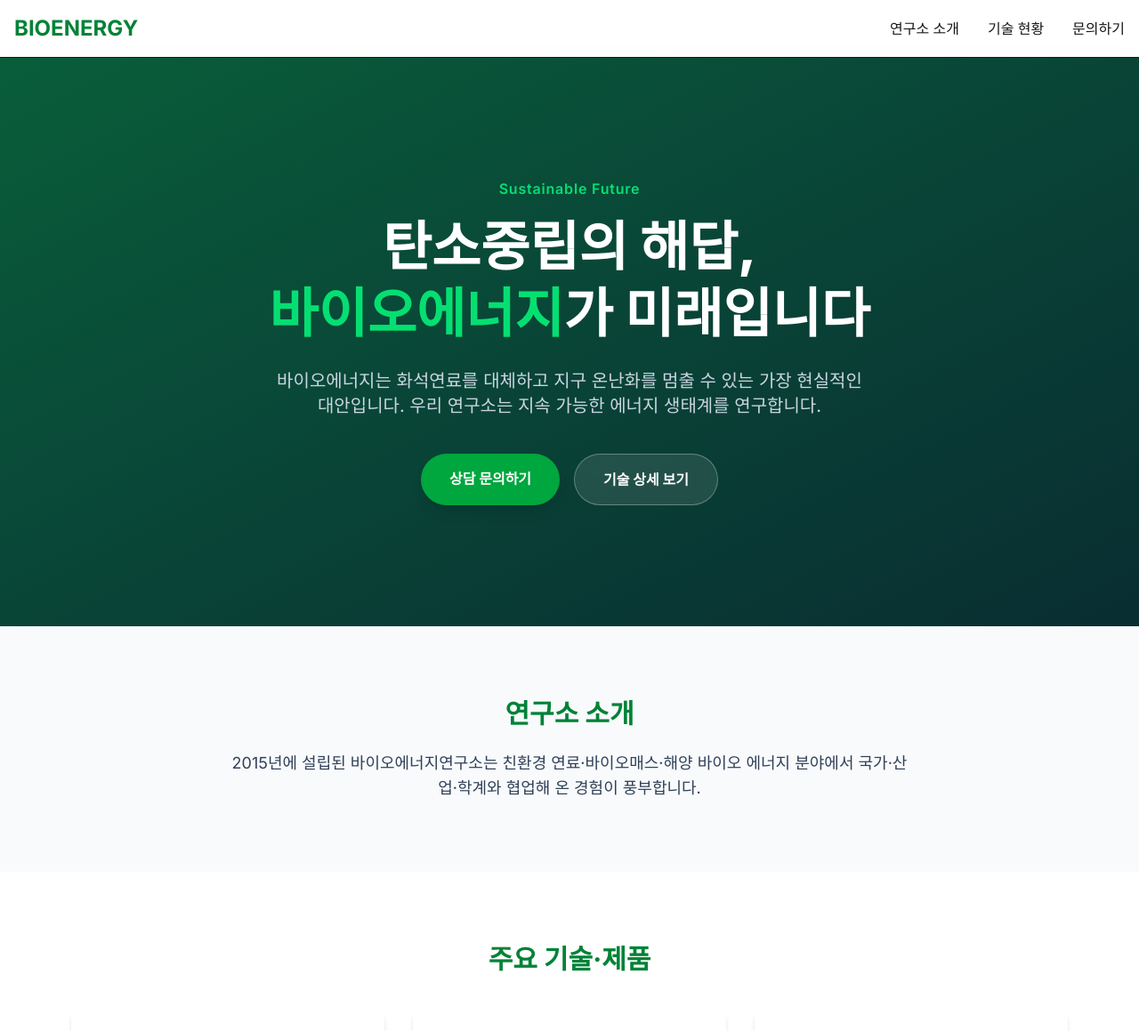
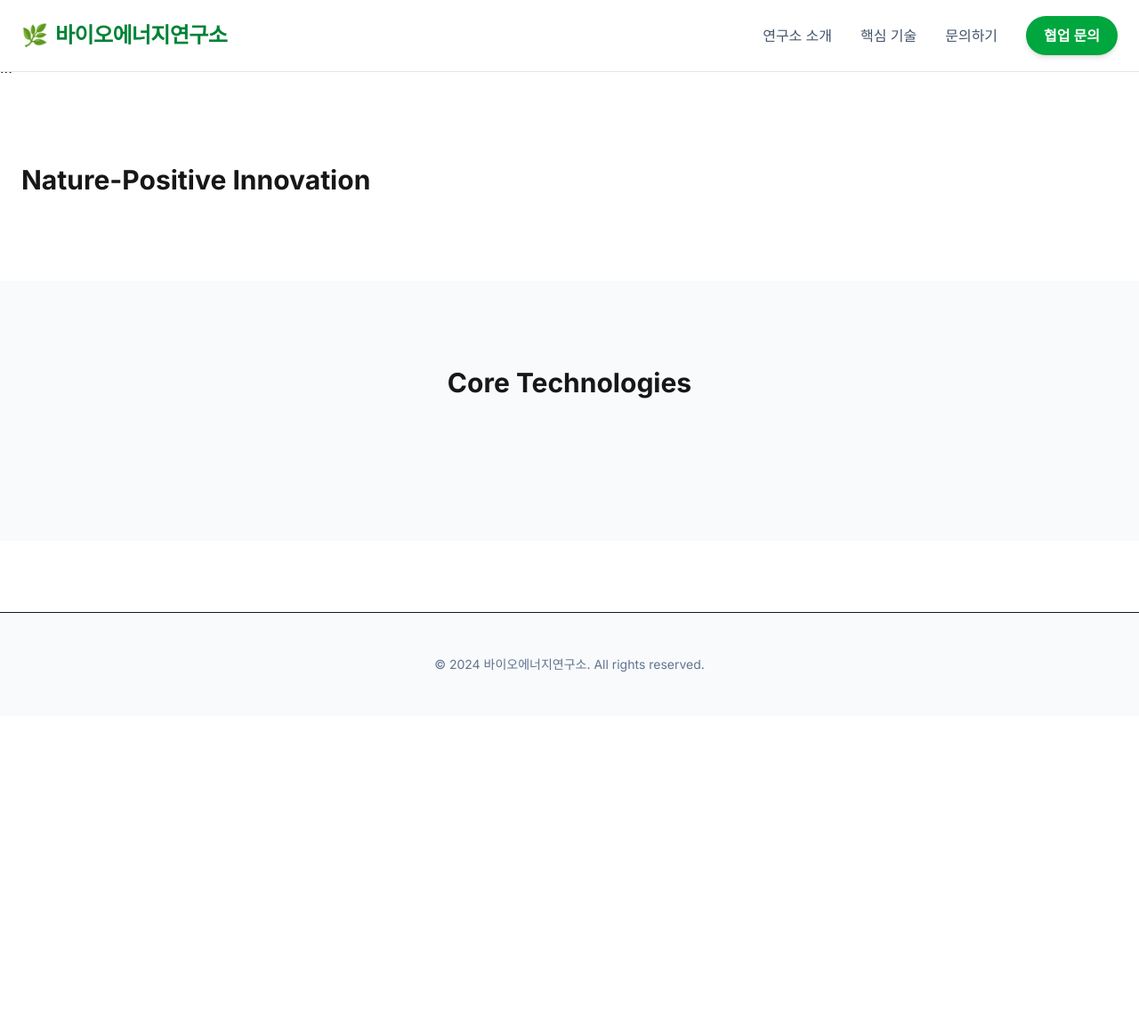
Before and after one commit to cw5444/bioenergy-website, a Next.js app: page / in a window 1280 px wide. Shown: the top 1159 px of the page at 89% size. After the commit the page ends 805 px from the top, so only its background shows below. Built offline with nearby package versions, Linux system fonts and the light colour scheme.

Commit message:
fix: header navigation links with base path

```diff
--- a/app/page.tsx
+++ b/app/page.tsx
@@ -1,97 +1,27 @@
-import SectionCard from "@/components/SectionCard";
-
+// app/page.tsx 예시
 export default function Home() {
   return (
-    <div>
-      {/* ==== Hero ==== */}
-      <section className="relative h-[80vh] flex items-center justify-center bg-slate-900 overflow-hidden">
-        <div className="absolute inset-0 opacity-40 bg-gradient-to-br from-green-500 to-emerald-900" />
-        <div className="relative z-10 text-center px-4">
-          <h2 className="text-green-400 font-semibold mb-4 tracking-wider">
-            Sustainable Future
-          </h2>
-          <h1 className="text-4xl md:text-6xl font-extrabold text-white mb-6 leading-tight">
-            탄소중립의 해답, <br />
-            <span className="text-green-400">바이오에너지</span>가 미래입니다
-          </h1>
-          <p className="text-lg md:text-xl text-slate-300 mb-10 max-w-2xl mx-auto">
-            바이오에너지는 화석연료를 대체하고 지구 온난화를 멈출 수 있는 가장 현실적인 대안입니다.
-            우리 연구소는 지속 가능한 에너지 생태계를 연구합니다.
-          </p>
-          <div className="flex flex-col md:flex-row gap-4 justify-center">
-            <a
-              href="#contact"
-              className="bg-green-600 hover:bg-green-700 text-white px-8 py-4 rounded-full font-bold transition shadow-lg"
-            >
-              상담 문의하기
-            </a>
-            <a
-              href="#tech"
-              className="bg-white/10 hover:bg-white/20 text-white border border-white/30 backdrop-blur-sm px-8 py-4 rounded-full font-bold transition"
-            >
-              기술 상세 보기
-            </a>
+    <main>
+      {/* Hero Section */}
+      <section className="...">...</section>
+
+      {/* 연구소 소개 섹션 (ID 추가) */}
+      <section id="intro" className="py-24 bg-white">
+        <div className="max-w-7xl mx-auto px-6">
+          <h2 className="text-3xl font-bold">Nature-Positive Innovation</h2>
+          {/* 생략 */}
+        </div>
+      </section>
+
+      {/* 핵심 기술 섹션 (ID 추가) */}
+      <section id="tech" className="py-24 bg-slate-50">
+        <div className="max-w-7xl mx-auto px-6">
+          <h2 className="text-3xl font-bold text-center mb-16">Core Technologies</h2>
+          <div className="grid md:grid-cols-3 gap-8">
+             {/* SectionCard 들이 들어가는 곳 */}
           </div>
         </div>
       </section>
-
-      {/* ==== 연구소 소개 (Intro) ==== */}
-      <section id="intro" className="py-20 bg-slate-50">
-        <div className="max-w-5xl mx-auto px-4 text-center">
-          <h2 className="text-3xl font-bold text-green-700 mb-6">
-            연구소 소개
-          </h2>
-          <p className="text-lg text-slate-700 max-w-3xl mx-auto">
-            2015년에 설립된 바이오에너지연구소는 친환경 연료·바이오매스·해양 바이오
-            에너지 분야에서 국가·산업·학계와 협업해 온 경험이 풍부합니다.
-          </p>
-        </div>
-      </section>
-
-      {/* ==== 기술 현황 (Tech) ==== */}
-      <section id="tech" className="py-20 bg-white">
-        <div className="max-w-6xl mx-auto px-4">
-          <h2 className="text-3xl font-bold text-center text-green-700 mb-10">
-            주요 기술·제품
-          </h2>
-
-          <div className="grid grid-cols-1 md:grid-cols-3 gap-8">
-            <SectionCard
-              title="바이오디젤"
-              description="식물성 오일을 원료로 한 저탄소 디젤 연료"
-              icon="🚜"
-            />
-            <SectionCard
-              title="바이오가스"
-              description="폐기물 혐기성 소화를 통한 청정 가스 생산"
-              icon="💨"
-            />
-            <SectionCard
-              title="바이오플라스틱"
-              description="생분해가 가능한 친환경 플라스틱 소재"
-              icon="♻️"
-            />
-          </div>
-        </div>
-      </section>
-
-      {/* ==== Contact Call‑to‑Action (앵커) ==== */}
-      <section id="contact" className="py-20 bg-slate-100">
-        <div className="max-w-2xl mx-auto text-center">
-          <h2 className="text-3xl font-bold text-green-800 mb-4">
-            궁금한 점이 있나요?
-          </h2>
-          <p className="text-lg text-slate-700 mb-8">
-            프로젝트 협업·기술 상담·투자 문의는 언제든 환영합니다.
-          </p>
-          <a
-            href="/contact"
-            className="inline-block bg-green-600 hover:bg-green-700 text-white px-8 py-4 rounded-full font-semibold transition"
-          >
-            문의하기
-          </a>
-        </div>
-      </section>
-    </div>
+    </main>
   );
 }
--- a/components/Header.tsx
+++ b/components/Header.tsx
@@ -1,28 +1,77 @@
 "use client";
 
 import Link from "next/link";
+import { useState } from "react";
 
-export default function Header() {
+const Header = () => {
+  const [isOpen, setIsOpen] = useState(false);
+
+  const menuItems = [
+    { name: "연구소 소개", href: "/#intro" },
+    { name: "핵심 기술", href: "/#tech" },
+    { name: "문의하기", href: "/contact" },
+  ];
+
   return (
-    <nav className="fixed top-0 w-full z-50 bg-white/80 backdrop-blur-md border-b">
-      <div className="max-w-7xl mx-auto px-4 h-16 flex items-center justify-between">
-        <Link href="/" className="text-2xl font-bold text-green-700">
-          BIOENERGY
+    <header className="fixed top-0 left-0 right-0 z-50 bg-white/80 backdrop-blur-md border-b border-slate-200">
+      <nav className="max-w-7xl mx-auto px-6 h-20 flex items-center justify-between">
+        {/* 로고 */}
+        <Link href="/" className="text-2xl font-bold text-green-700 flex items-center gap-2">
+          <span>🌿</span>
+          <span className="tracking-tight">바이오에너지연구소</span>
         </Link>
 
-        {/* PC 전용 메뉴 */}
-        <div className="hidden md:flex gap-8 font-medium">
-          <a href="#intro" className="hover:text-green-600 transition">
-            연구소 소개
-          </a>
-          <a href="#tech" className="hover:text-green-600 transition">
-            기술 현황
-          </a>
-          <a href="/contact" className="hover:text-green-600 transition">
-            문의하기
-          </a>
+        {/* 데스크탑 메뉴 */}
+        <div className="hidden md:flex items-center gap-8">
+          {menuItems.map((item) => (
+            <Link
+              key={item.name}
+              href={item.href}
+              className="text-slate-600 hover:text-green-600 font-medium transition-colors"
+            >
+              {item.name}
+            </Link>
+          ))}
+          <Link
+            href="/contact"
+            className="bg-green-600 text-white px-5 py-2.5 rounded-full font-semibold hover:bg-green-700 transition-all shadow-md hover:shadow-lg"
+          >
+            협업 문의
+          </Link>
         </div>
-      </div>
-    </nav>
+
+        {/* 모바일 메뉴 버튼 */}
+        <button
+          className="md:hidden text-slate-600"
+          onClick={() => setIsOpen(!isOpen)}
+        >
+          <svg className="w-8 h-8" fill="none" stroke="currentColor" viewBox="0 0 24 24">
+            {isOpen ? (
+              <path strokeLinecap="round" strokeLinejoin="round" strokeWidth={2} d="M6 18L18 6M6 6l12 12" />
+            ) : (
+              <path strokeLinecap="round" strokeLinejoin="round" strokeWidth={2} d="M4 6h16M4 12h16m-7 6h7" />
+            )}
+          </svg>
+        </button>
+      </nav>
+
+      {/* 모바일 메뉴 (토글) */}
+      {isOpen && (
+        <div className="md:hidden bg-white border-b border-slate-100 px-6 py-4 space-y-4">
+          {menuItems.map((item) => (
+            <Link
+              key={item.name}
+              href={item.href}
+              onClick={() => setIsOpen(false)}
+              className="block text-lg text-slate-700 font-medium"
+            >
+              {item.name}
+            </Link>
+          ))}
+        </div>
+      )}
+    </header>
   );
-}
+};
+
+export default Header;
```
